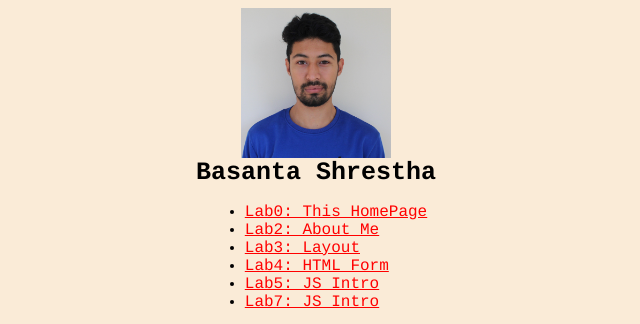
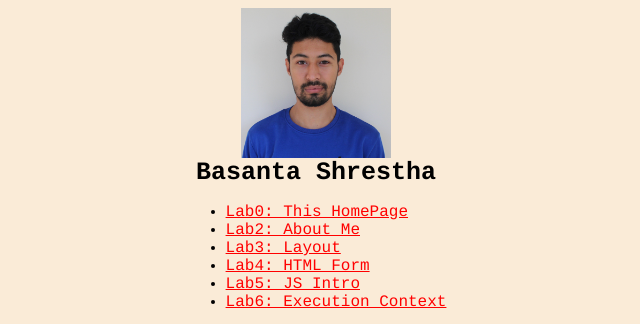
Before and after one commit to sameerstha0012/lab, a plain HTML site: page index.html in a window 1280 px wide. Shown: the top 324 px of the page, without its empty margins (324-964 px from the left). Drawn offline with Linux system fonts and the light colour scheme.

Commit message:
filename changes

```diff
--- a/index.html
+++ b/index.html
@@ -20,7 +20,7 @@
             <li><a href="./lab3/layout.html">Lab3: Layout</a></li>
             <li><a href="./lab4/form.html">Lab4: HTML Form</a></li>
             <li><a href="./lab5/index.html">Lab5: JS Intro</a></li>
-            <li><a href="./lab7/index.html">Lab7: JS Intro</a></li>
+            <li><a href="./lab6/index.html">Lab6: Execution Context</a></li>
         </ul>
 
         <div class="validator">
```
Also changed, not shown: lab6/index.html (renamed from lab7/index.html), lab6/q1&2.jpeg (renamed from lab7/q1&2.jpeg), lab6/q3.js (renamed from lab7/q3.js).
